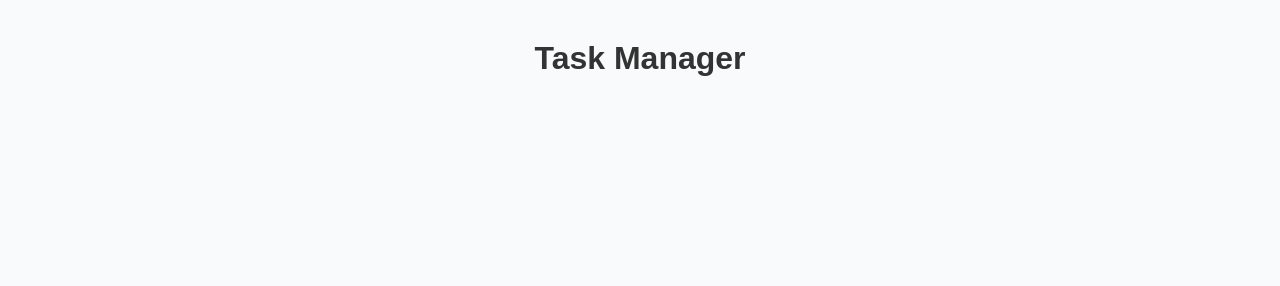
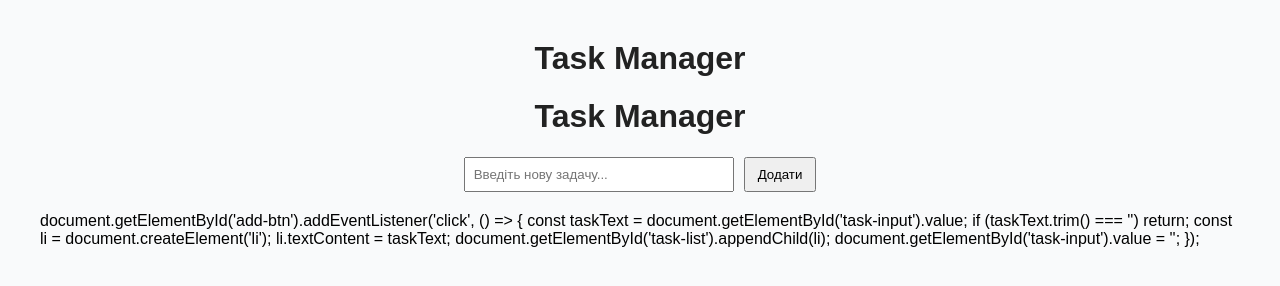
Before and after one commit to mortyyyxd/laboratornaN2-task-manager, a plain HTML site: page index.html in a window 1280 px wide. Drawn offline with Linux system fonts and the light colour scheme.

Commit message:
зробив свою роботу

```diff
--- a/index.html
+++ b/index.html
@@ -11,3 +11,21 @@
   <script src="script.js"></script>
 </body>
 </html>
+<h1>Task Manager</h1>
+
+<div class="task-form">
+  <input type="text" id="task-input" placeholder="Введіть нову задачу...">
+  <button id="add-btn">Додати</button>
+</div>
+
+<ul id="task-list"></ul>
+document.getElementById('add-btn').addEventListener('click', () => {
+  const taskText = document.getElementById('task-input').value;
+  if (taskText.trim() === '') return;
+
+  const li = document.createElement('li');
+  li.textContent = taskText;
+  document.getElementById('task-list').appendChild(li);
+
+  document.getElementById('task-input').value = '';
+});
--- a/style.css
+++ b/style.css
@@ -8,3 +8,46 @@ h1 {
   color: #333;
   text-align: center;
 }
+body {
+  font-family: Arial, sans-serif;
+  background-color: #f9fafb;
+  margin: 40px;
+}
+
+h1 {
+  text-align: center;
+  color: #222;
+}
+
+.task-form {
+  display: flex;
+  justify-content: center;
+  margin-bottom: 20px;
+}
+
+#task-input {
+  width: 250px;
+  padding: 8px;
+}
+
+#add-btn {
+  margin-left: 10px;
+  padding: 8px 12px;
+  cursor: pointer;
+}
+
+#task-list {
+  max-width: 400px;
+  margin: auto;
+  list-style: none;
+  padding: 0;
+}
+
+#task-list li {
+  background: #fff;
+  margin-bottom: 8px;
+  padding: 10px;
+  border-radius: 5px;
+  display: flex;
+  justify-content: space-between;
+}
```
